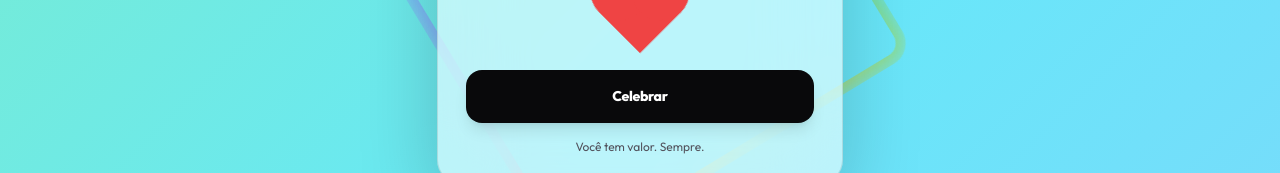
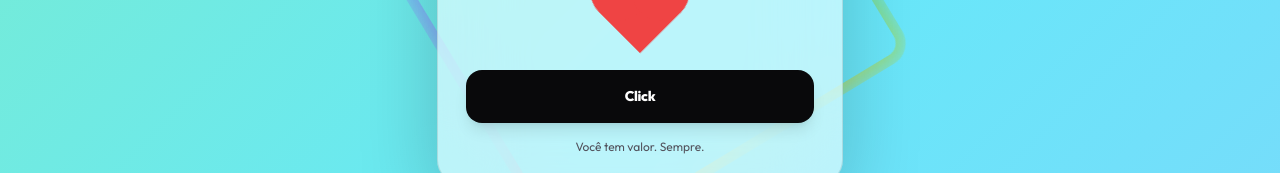
Before and after one commit to rodrigocamargo854/foryou, a Next.js app: page / in a window 1280 px wide. Shown: the part 408-581 px from the top of the page. Built offline with nearby package versions, Linux system fonts and the light colour scheme.

Commit message:
new layout pulse

```diff
--- a/app/page.tsx
+++ b/app/page.tsx
@@ -130,7 +130,7 @@ export default function Page() {
               onClick={celebrate}
               className="mt-8 w-full rounded-2xl bg-zinc-950 px-4 py-4 text-[14px] font-extrabold tracking-tight text-white shadow-lg active:scale-[0.98]"
             >
-              Celebrar
+              Click
             </button>
 
             <p className="mt-4 text-center text-xs text-zinc-600">
```
